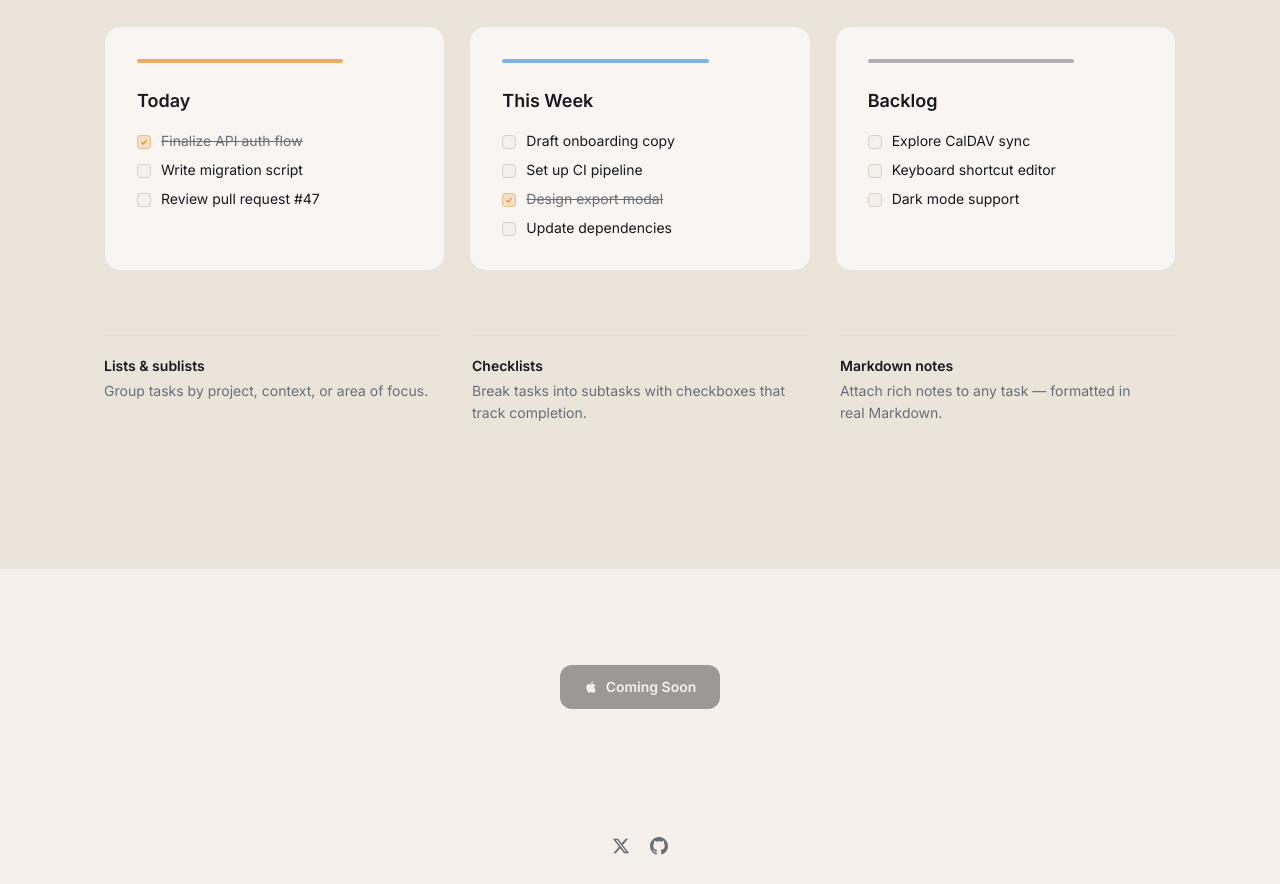
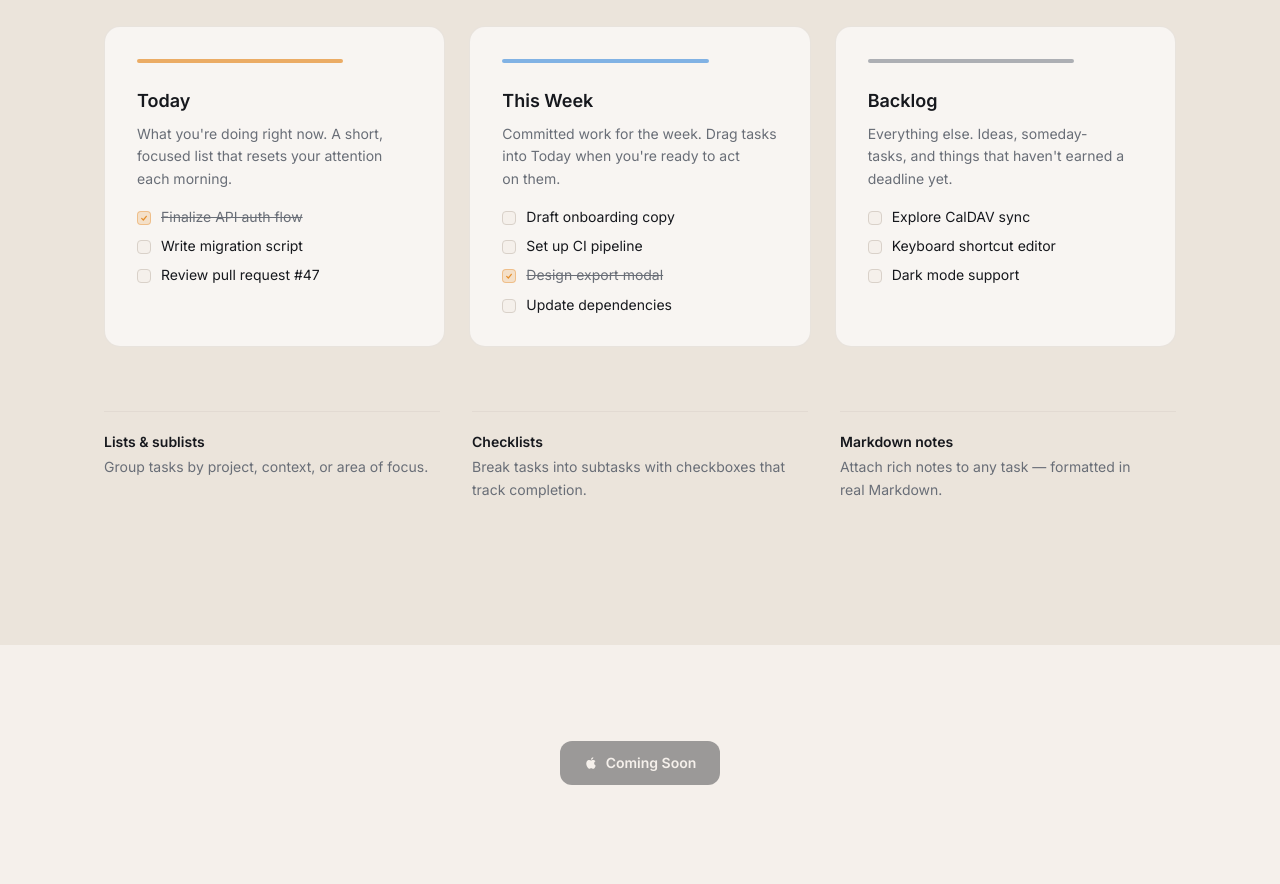
Before and after one commit to arthurliebhardt/today-md, a React (Vite) app in the folder apps/landingpage/: page / in a window 1280 px wide. Shown: the part 2100-2984 px from the top of the page. Built offline with nearby package versions, Linux system fonts and the light colour scheme; the HTML template or start-up script is replaced by a standard one.

Commit message:
Restore lane descriptions in Workflow
Co-authored-by: arthurliebhardt <4281468+arthurliebhardt@users.noreply.github.com>

```diff
--- a/apps/landingpage/src/components/landing/Workflow.tsx
+++ b/apps/landingpage/src/components/landing/Workflow.tsx
@@ -55,7 +55,8 @@ export function Workflow() {
             <ScrollReveal key={lane.name} delay={i * 0.1} className="h-full">
               <div className="rounded-2xl border border-border/50 bg-card p-8 hover:shadow-lg transition-shadow duration-300 h-full flex flex-col">
                 <div className={`w-3/4 h-1 ${lane.color} rounded-full mb-6 opacity-70`} />
-                <h3 className="text-foreground font-semibold text-lg mb-4">{lane.name}</h3>
+                <h3 className="text-foreground font-semibold text-lg mb-2">{lane.name}</h3>
+                <p className="text-muted-foreground text-sm leading-relaxed text-pretty mb-4">{lane.desc}</p>
                 <ul className="space-y-2.5 flex-1">
                   {lane.tasks.map((task) => (
                     <li key={task.label} className="flex items-start gap-2.5">
```
